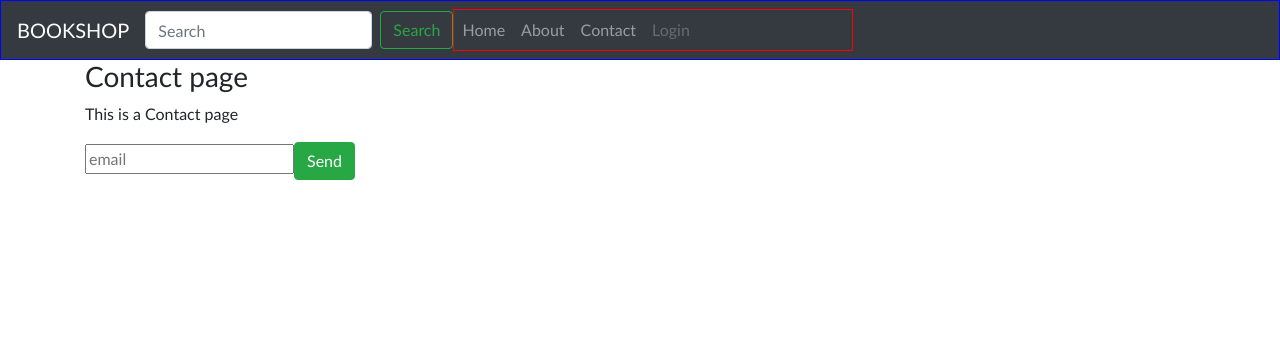
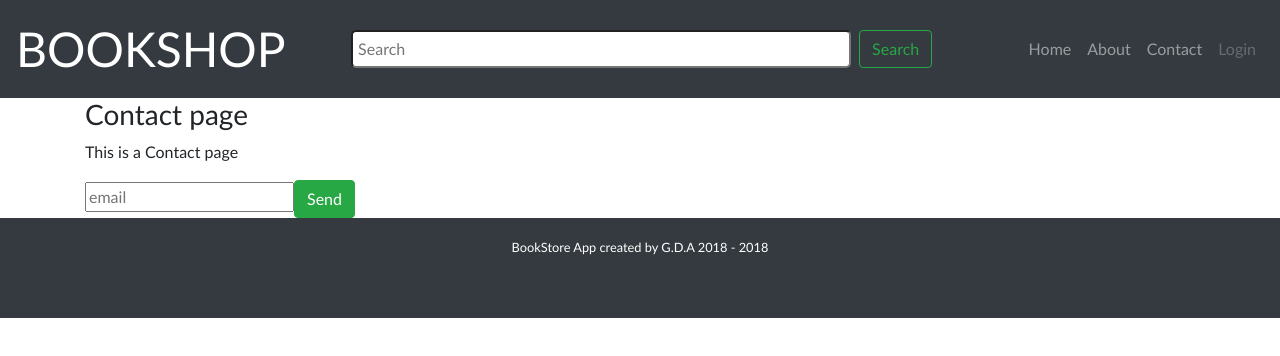
Before and after one commit to Guillemduno/storeBook, an Angular app: page /contact in a window 1280 px wide. Shown: the top 356 px of the page. Built offline with nearby package versions, Linux system fonts and the light colour scheme.

Commit message:
footer added

```diff
--- a/src/app/app.component.html
+++ b/src/app/app.component.html
@@ -2,3 +2,4 @@
 <app-navbar></app-navbar>
 <router-outlet></router-outlet>
 <!-- <app-login></app-login>  -->
+<app-footer></app-footer>
--- a/src/app/app.module.ts
+++ b/src/app/app.module.ts
@@ -11,6 +11,7 @@ import { AboutComponent } from './about/about.component';
 import { ContactComponent } from './contact/contact.component';
 import { LoginComponent } from './login/login.component';
 import { NavbarComponent } from './navbar/navbar.component';
+import { FooterComponent } from './footer/footer.component';
 
 @NgModule({
   declarations: [
@@ -19,7 +20,8 @@ import { NavbarComponent } from './navbar/navbar.component';
     AboutComponent,
     ContactComponent,
     LoginComponent,
-    NavbarComponent
+    NavbarComponent,
+    FooterComponent
   ],
   imports: [
     BrowserModule,
--- /dev/null
+++ b/src/app/footer/footer.component.css
@@ -0,0 +1,13 @@
+footer{
+    font-size: 0.8em;
+    height: 100px;
+
+}
+.footParagraph{
+    width: 50%;
+    text-align: center;
+
+    margin:auto;
+    padding: 20px;
+
+}
--- /dev/null
+++ b/src/app/footer/footer.component.html
@@ -0,0 +1,7 @@
+<footer class="bg-dark text-white">
+<div class="footParagraph">
+    <p>BookStore App created by G.D.A 2018 - {{year}}</p>
+</div>
+
+
+</footer>
--- /dev/null
+++ b/src/app/footer/footer.component.ts
@@ -0,0 +1,20 @@
+import { Component, OnInit } from '@angular/core';
+
+@Component({
+  selector: 'app-footer',
+  templateUrl: './footer.component.html',
+  styleUrls: ['./footer.component.css']
+})
+export class FooterComponent implements OnInit {
+  title : string = "This is the Fotter";
+  year :number;
+  constructor() {
+
+   }
+
+  ngOnInit() {
+    var date :Date = new Date();
+    this.year= date.getFullYear();
+  }
+
+}
--- a/src/app/navbar/navbar.component.css
+++ b/src/app/navbar/navbar.component.css
@@ -1,15 +1,16 @@
-nav{
-    border:1px solid blue;
+
+
+.searchInput{
+    width: 500px;
+    border-radius: 5px;
+    margin: auto;
+    padding: 5px;
+}
+.searchPlusBtn{
+  /*  border: 1px solid red;*/
+    width: 650px;
 }
 
-.navbar-brand{
-    color: white;
+#logoBrand{
+    font-size: 3em;
 }
-
-#navbarNav{
-    width: 400px;
-    position: relative;
-    float: right;
-   border: 1px solid red;
-
-}
--- a/src/app/navbar/navbar.component.html
+++ b/src/app/navbar/navbar.component.html
@@ -1,13 +1,17 @@
 
 <nav class="navbar navbar-expand-lg navbar-dark bg-dark">
-  <a class="navbar-brand" href="#">BOOKSHOP</a>
-  <button class="navbar-toggler" type="button" data-toggle="collapse" data-target="#navbarNav" aria-controls="navbarNav" aria-expanded="false" aria-label="Toggle navigation">
-    <span class="navbar-toggler-icon"></span>
-  </button>
-  <form class="form-inline">
-    <input class="form-control mr-sm-2" type="search" placeholder="Search" aria-label="Search">
-    <button class="btn btn-outline-success my-2 my-sm-0" type="submit">Search</button>
-  </form>
+  <a class="navbar-brand" id="logoBrand" href="#">BOOKSHOP</a>
+  <div class="container searchPlusBtn">
+    <button class="navbar-toggler" type="button" data-toggle="collapse" data-target="#navbarNav" aria-controls="navbarNav" aria-expanded="false" aria-label="Toggle navigation">
+      <span class="navbar-toggler-icon"></span>
+    </button>
+    <form class="form-inline">
+      <input class="form-inline my-2 searchInput" type="search" placeholder="Search" aria-label="Search">
+      <button class="btn btn-outline-success my-2 ml-2 my-sm-0" type="submit">Search</button>
+    </form>
+  </div>
+
+
   <!-- <div class="collapse navbar-collapse" id="navbarNav">  -->
   <div class="" id="navbarNav">
     <ul class="navbar-nav">
--- a/src/styles.css
+++ b/src/styles.css
@@ -1,4 +1,5 @@
 /* You can add global styles to this file, and also import other style files */
 body{
   font-family: 'Trebuchet MS', 'Lucida Sans Unicode', 'Lucida Grande', 'Lucida Sans', Arial, sans-serif;
+  font-size: 100%;
 }
```
Also changed, not shown: 1 other file (tests, documents, lock files or other folders).
